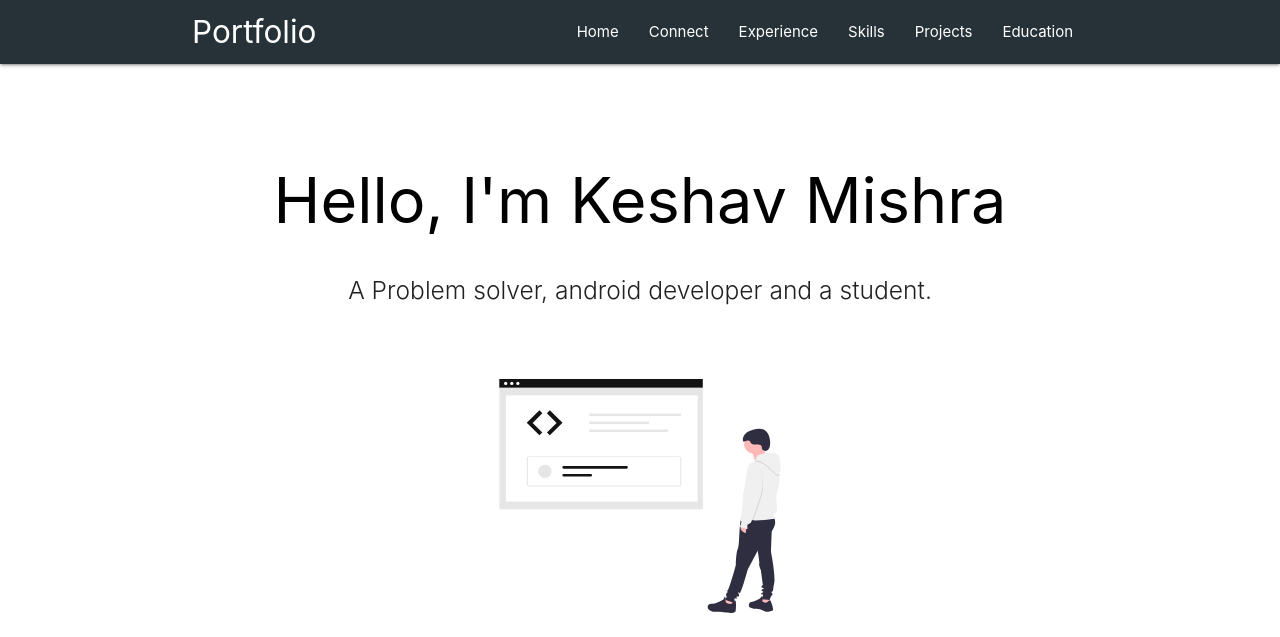
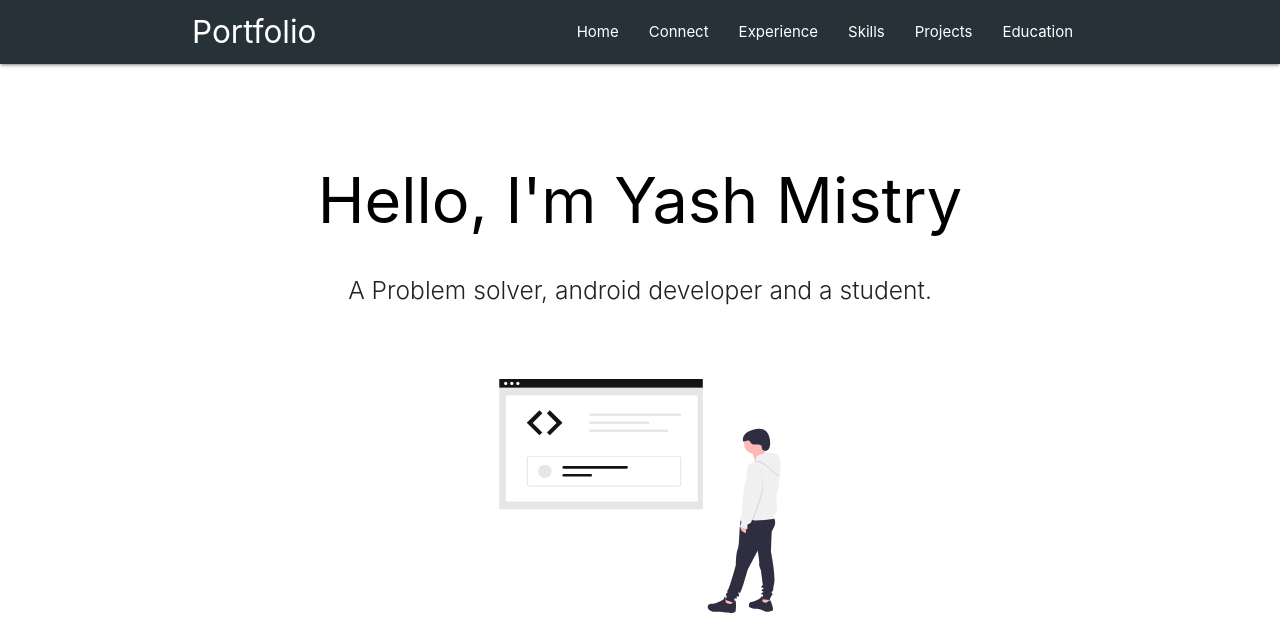
Before and after one commit to YashMistry1406/YashMistry1406.github.io, a plain HTML site: page index.html in a window 1280 px wide. Shown: the top 637 px of the page. Drawn offline with nearby package versions, Linux system fonts and the light colour scheme.

Commit message:
inital commit

```diff
--- a/index.html
+++ b/index.html
@@ -42,7 +42,7 @@
   <div class="section no-pad-bot" id="index-banner">
     <div id = "home" class="container">
       <br><br>
-      <h1 class="header center black-text">Hello, I'm Keshav Mishra</h1>
+      <h1 class="header center black-text">Hello, I'm Yash Mistry</h1>
       <div class="row center">
         <h5 class="header col s12 light">A Problem solver, android developer and a student.</h5>
       </div>
@@ -55,7 +55,6 @@
             </div>
 
           </div>
-
         </div>
     </div>
   </div>
```
